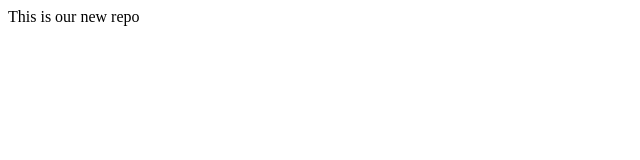
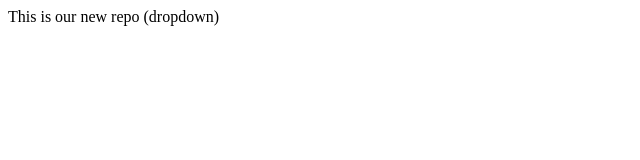
Before and after one commit to Prathmesh-ghadge14/Localrepo, a plain HTML site: page index.html in a window 1280 px wide. Shown: the whole page, without its empty margins (0-640 px from the left). Drawn offline with Linux system fonts and the light colour scheme.

```diff
--- a/index.html
+++ b/index.html
@@ -1 +1 @@
-<p>This is our new repo</p>
+<p>This is our new repo (dropdown)</p>
```
